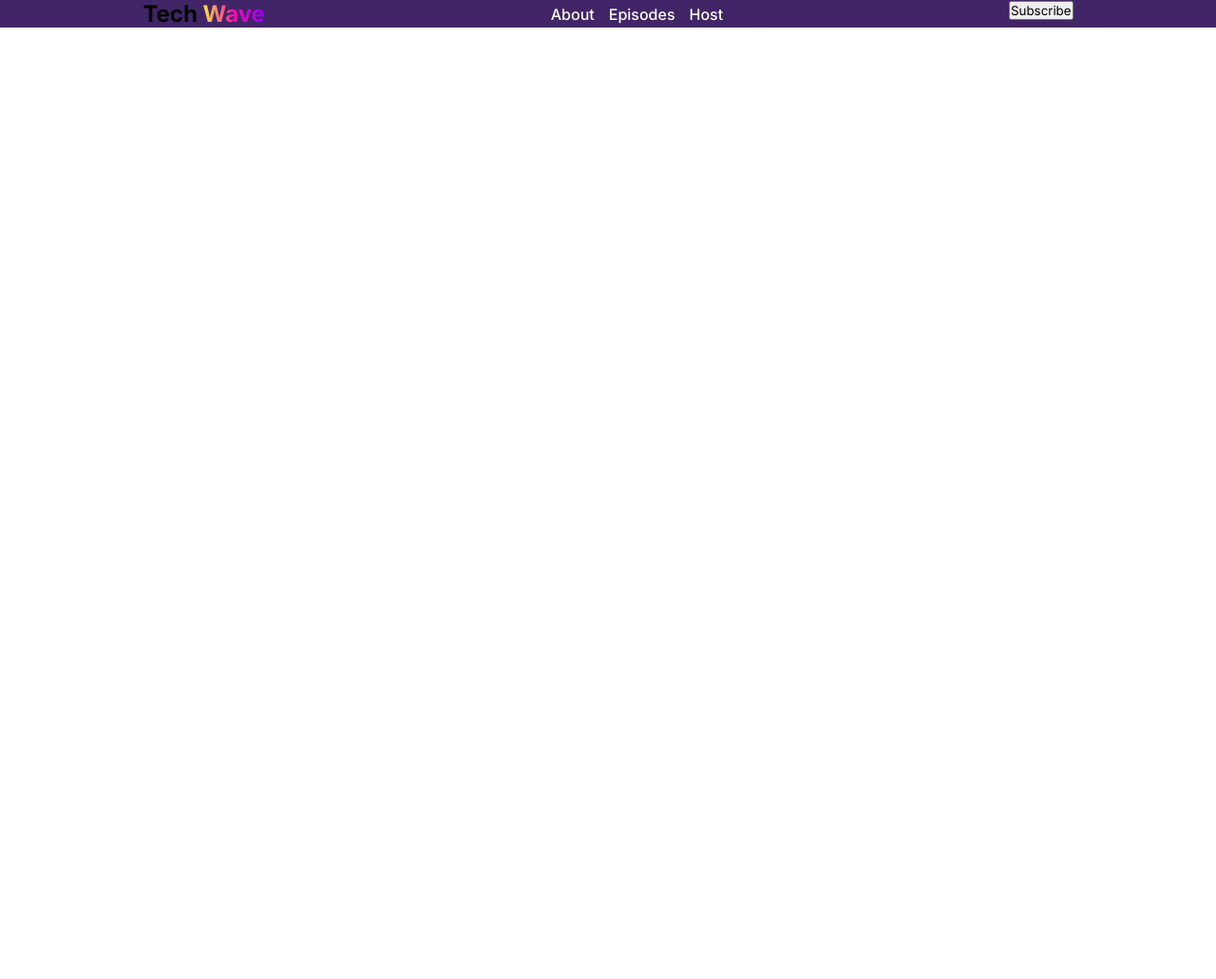
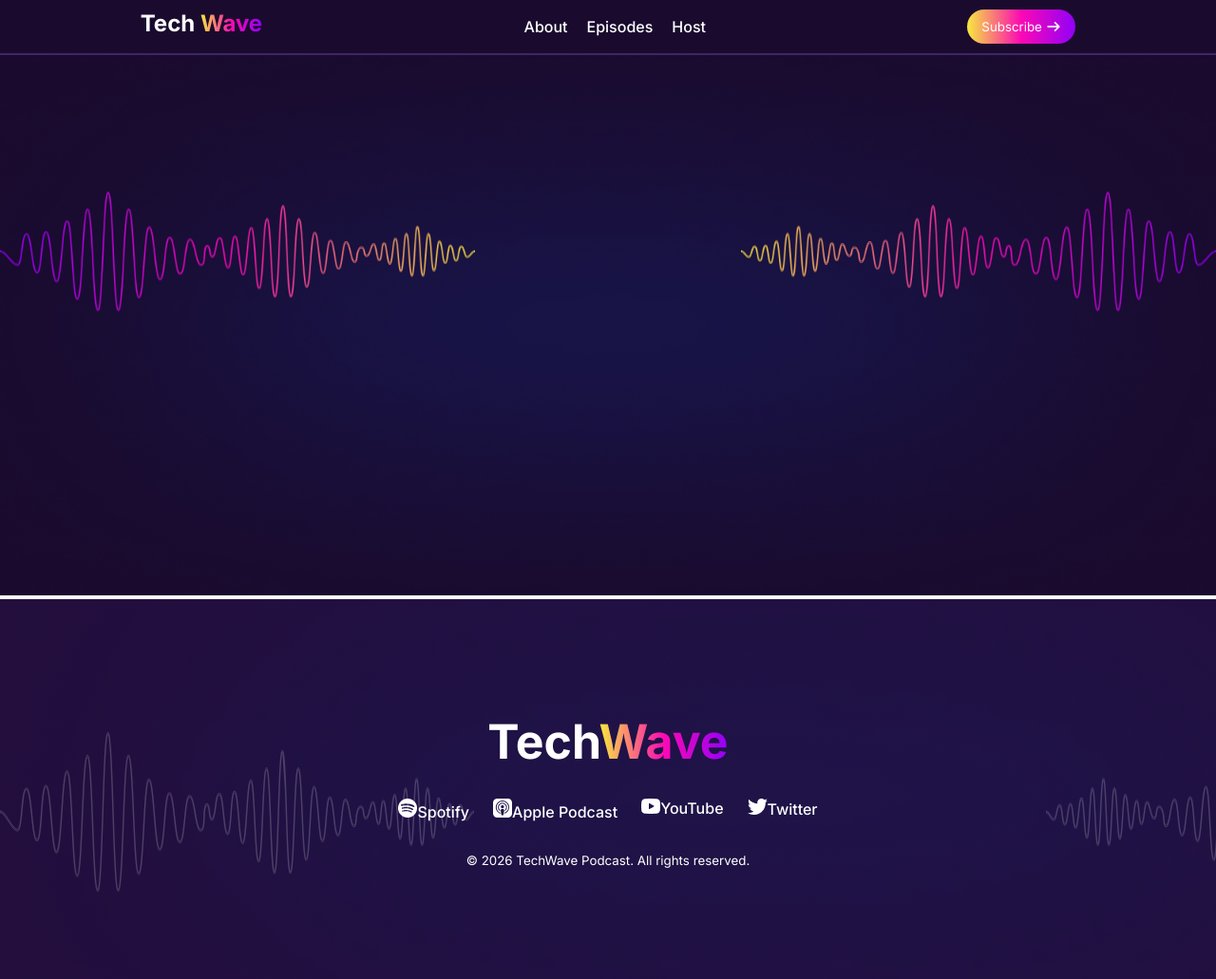
Before and after one commit to JannatRahman/B13-SECOND-ASSIGNMENT, a plain HTML site: page index.html in a window 1280 px wide. Shown: the whole page at 95% size. Before the commit the page ends 800 px from the top, so only its background shows below. Drawn offline with Linux system fonts and the light colour scheme.

Commit message:
footer section done according to figma design

```diff
--- a/index.html
+++ b/index.html
@@ -12,20 +12,62 @@
 <link rel="stylesheet" href="styles/styles.css">
 </head>
 <body>
-  <nav class="nav-container">
+  <nav>
      <div class="nav-main">
 
-       <h1>Tech <span class="gradient-text">Wave</span></h1>
-       <div class="nav-text-2">
+       <h1 style="color: white;">Tech <span class="gradient-text">Wave</span></h1>
+
+
+         <div class="nav-text">
         <p>About</p>
         <p>Episodes</p>
         <p>Host</p>
-       </div>
-       <div class="btn-1"><button>Subscribe</button>
+         </div>
+
+       <div class="btn-1">
+        <button class="gradient-btn">Subscribe <i class="fa-solid fa-arrow-right"></i> </button>
       </div>
+
+
+
+     <span class="hamburger">
+      <i style="color: white;" class="fa-solid fa-bars"></i>
+        </span>
 
 
      </div>
   </nav>
+
+<section>
+  <div class="hero-bg">
+    <img src="assets/hero-bg.png" alt="">
+
+  </div>
+</section>
+
+
+
+
+
+
+
+<footer>
+<div class="footer-section">
+
+  <h1>Tech<span class="gradient-text">Wave</span></h1>
+
+    <div class="socials">
+    <p> <img src="assets/spotify.png" alt="">Spotify</p>
+    <p> <img src="assets/apple-podcast.png" alt="">Apple Podcast</p>
+    <p> <img src="assets/youtube-podcast.png" alt="">YouTube</p>
+    <p> <img src="assets/twitter.png" alt="">Twitter</p>
+    </div>
+
+  <span style="color: white;"><small>© 2026 TechWave Podcast. All rights reserved.</small></span>
+
+</div>
+
+</footer>
+
 </body>
 </html>
--- a/styles/styles.css
+++ b/styles/styles.css
@@ -5,38 +5,115 @@
   box-sizing: border-box;
 }
 /*NAVBAR STYLES*/
-.nav-container{
 
-}
 .nav-main{
   display: flex;
  justify-content: space-around;
- background-color: #412567;
+ background-color: #1A0B2E;
+ padding: 10px;
+ border-bottom: 2px solid rgba(65, 37, 103, 1);
 }
 .nav-text{
-  font-size: 40px;
-  color: white;
-  border: 1px solid rgba(0, 0, 0, 1);
-}
-.nav-text-2{
   display: flex;
-  gap: 15px;
+  gap: 20px;
   align-items: center;
 }
+
 .nav-main p{
 font-size: 16px;
 font-weight: 500;
 color: white;
 }
+.hamburger{
+  display: none;
+}
+
+
 .btn-1{
 color: white;
 font-size: 16px;
-font-weight: 500;
-align-items: center;
+font-weight: 600;
 justify-content: center;
+
+}
+.gradient-btn{
+  background: linear-gradient(90deg, #F7E93F, #FB09B4, #9100F8);
+  padding: 10px 15px 10px 15px;
+  border-radius: 50px;
+  border: none;
+  color: white;
+  cursor: pointer;
+
 }
 .gradient-text{
   background: linear-gradient(90deg, #F7E93F, #FB09B4, #9100F8);
   background-clip: text;
   -webkit-text-fill-color: transparent;
 }
+
+/*AFTER HEADER STYLES*/
+.hero-bg img{
+  width: 100%;
+  height: 569px;
+}
+
+
+
+
+
+
+
+
+/*FOOTER STYLES*/
+.footer-section{
+  background-image: url(/assets/footer-bg.png);
+ text-align: center;
+ padding-top: 120px;
+ padding-bottom: 120px;
+ width: 100%;
+ height: 400px;
+}
+
+.footer-section h1{
+  font-size:50px ;
+  color: white;
+  padding-bottom: 30px;
+}
+.gradient-text{
+ background: linear-gradient(90deg, #F7E93F, #FB09B4, #9100F8);
+  background-clip: text;
+  -webkit-text-fill-color: transparent;
+}
+.socials{
+  display: flex;
+  justify-content: center;
+  color: white;
+  gap: 25px;
+  font-size: 16px;
+  font-weight:500 ;
+  padding-bottom: 30px;
+}
+
+
+/*MEDIA STYLES*/
+@media screen and (max-width:576px) {
+  .nav-text, .btn-1{
+    display: none;
+  }
+  .hamburger{
+   display: inline;
+
+  }
+  .nav-main{
+  display: grid;
+ justify-content: space-around;
+ background-color: #1A0B2E;
+ padding: 10px;
+}
+.socials{
+display: grid;
+grid-template-columns: repeat(2, 1fr);
+gap: 5px;
+}
+
+}
```
